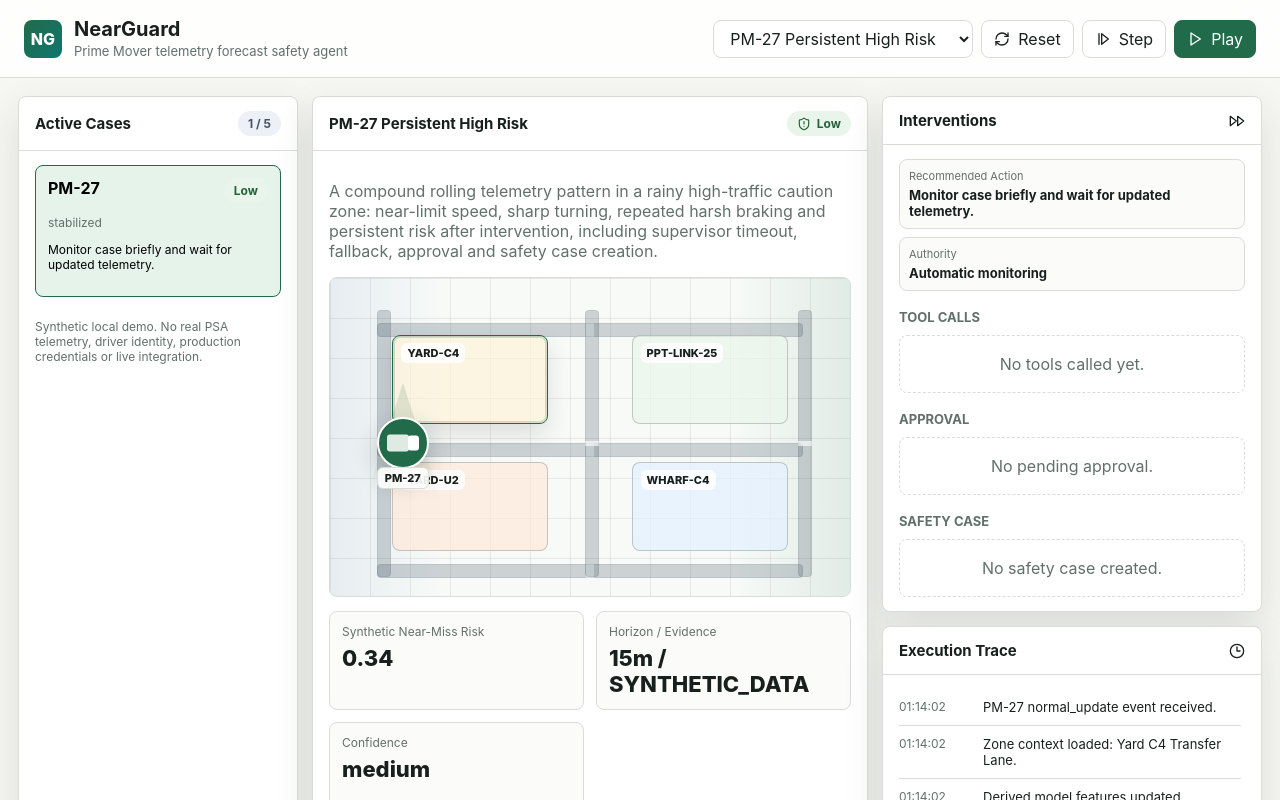
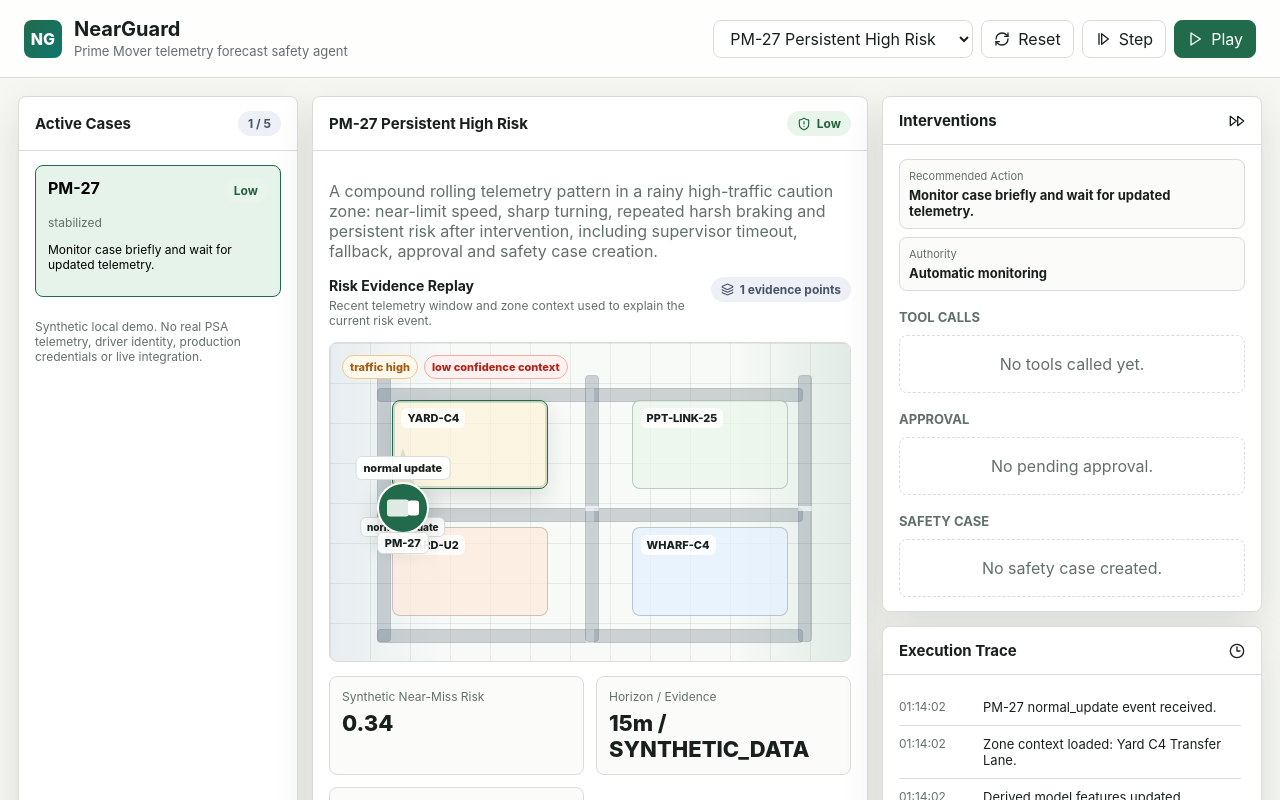
Before and after one commit to juneha1120/nearguard, a Next.js app: page / in a window 1280 px wide. Both pictures are taken after a click on the button "Step". Shown: the top 800 px of the page. Built offline with nearby package versions, Linux system fonts and the light colour scheme.

Commit message:
Reframe map as risk evidence replay

```diff
--- a/app/globals.css
+++ b/app/globals.css
@@ -241,6 +241,23 @@ button:disabled {
   gap: 12px;
 }
 
+.evidence-map-heading {
+  display: flex;
+  align-items: flex-start;
+  justify-content: space-between;
+  gap: 12px;
+  margin-top: 14px;
+}
+
+.evidence-map-heading h3 {
+  margin: 0;
+  font-size: 14px;
+}
+
+.evidence-map-heading p {
+  margin: 4px 0 0;
+}
+
 .prime-map {
   position: relative;
   min-height: 320px;
@@ -255,6 +272,10 @@ button:disabled {
 
 .prime-map.waiting {
   filter: saturate(0.88);
+}
+
+.prime-map.evidence-replay.waiting .map-zone {
+  opacity: 0.72;
 }
 
 .map-grid {
@@ -364,6 +385,93 @@ button:disabled {
     0 10px 22px rgba(30, 45, 38, 0.12);
 }
 
+.map-zone.evidence-zone {
+  animation: contextGlow 1.5s ease-out;
+}
+
+.evidence-segment {
+  position: absolute;
+  z-index: 2;
+  min-width: 6px;
+  min-height: 6px;
+  border-radius: 999px;
+  background: rgba(34, 107, 74, 0.42);
+  transform: translate(-1px, -1px);
+  pointer-events: none;
+  animation: segmentReveal 640ms ease-out both;
+}
+
+.evidence-segment.normal {
+  background: rgba(70, 84, 102, 0.36);
+}
+
+.evidence-segment.abnormal,
+.evidence-segment.persistent {
+  background: rgba(180, 35, 24, 0.46);
+}
+
+.evidence-segment.uncertain {
+  background: rgba(165, 91, 18, 0.44);
+}
+
+.evidence-segment.resolved {
+  background: rgba(34, 107, 74, 0.5);
+}
+
+.evidence-point {
+  position: absolute;
+  z-index: 4;
+  width: 12px;
+  height: 12px;
+  border: 2px solid white;
+  border-radius: 50%;
+  background: #64748b;
+  box-shadow: 0 6px 16px rgba(24, 32, 29, 0.2);
+  transform: translate(-50%, -50%);
+}
+
+.evidence-point span {
+  position: absolute;
+  left: 50%;
+  top: 16px;
+  display: none;
+  min-width: max-content;
+  padding: 3px 6px;
+  border: 1px solid var(--line);
+  border-radius: 6px;
+  background: rgba(255, 255, 255, 0.92);
+  color: var(--ink);
+  font-size: 10px;
+  font-weight: 800;
+  transform: translateX(-50%);
+}
+
+.evidence-point.abnormal,
+.evidence-point.persistent {
+  background: var(--red);
+}
+
+.evidence-point.uncertain {
+  background: var(--amber);
+}
+
+.evidence-point.resolved {
+  background: var(--green);
+}
+
+.evidence-point.trigger {
+  width: 18px;
+  height: 18px;
+  animation: evidencePulse 1.1s ease-in-out infinite;
+}
+
+.evidence-point.trigger span,
+.evidence-point.abnormal span,
+.evidence-point.persistent span,
+.evidence-point.uncertain span {
+  display: block;
+}
+
 .topdown-truck {
   position: relative;
   display: block;
@@ -430,6 +538,10 @@ button:disabled {
     background 180ms ease;
 }
 
+.evidence-replay .risk-horizon {
+  z-index: 1;
+}
+
 .risk-horizon.low {
   background: linear-gradient(rgba(36, 98, 59, 0.22), rgba(36, 98, 59, 0));
 }
@@ -491,6 +603,10 @@ button:disabled {
   z-index: 3;
 }
 
+.vehicle-marker.evidence-trigger {
+  z-index: 5;
+}
+
 .vehicle-marker.medium {
   background: var(--amber);
 }
@@ -536,6 +652,61 @@ button:disabled {
   transform: translateX(-50%);
 }
 
+.trigger-label {
+  position: absolute;
+  left: 50%;
+  top: -28px;
+  min-width: max-content;
+  padding: 4px 7px;
+  border: 1px solid var(--line);
+  border-radius: 6px;
+  background: rgba(255, 255, 255, 0.94);
+  color: var(--ink);
+  font-size: 11px;
+  font-weight: 800;
+  transform: translateX(-50%);
+}
+
+.context-chip-row {
+  position: absolute;
+  left: 12px;
+  right: 12px;
+  top: 12px;
+  z-index: 4;
+  display: flex;
+  flex-wrap: wrap;
+  gap: 6px;
+  pointer-events: none;
+}
+
+.context-chip {
+  padding: 4px 7px;
+  border: 1px solid var(--line);
+  border-radius: 999px;
+  background: rgba(255, 255, 255, 0.9);
+  color: var(--ink);
+  font-size: 11px;
+  font-weight: 800;
+}
+
+.context-chip.warning {
+  border-color: #efc78a;
+  background: #fff8ed;
+  color: var(--amber);
+}
+
+.context-chip.critical {
+  border-color: #f7aaa5;
+  background: #fff1f0;
+  color: var(--red);
+}
+
+.context-chip.low {
+  border-color: #b8ddc4;
+  background: #eef8f0;
+  color: var(--green);
+}
+
 .map-popover {
   position: absolute;
   right: 12px;
@@ -573,6 +744,17 @@ button:disabled {
   font-weight: 700;
 }
 
+.popover-reasons {
+  margin: 10px 0 0;
+  padding-left: 16px;
+}
+
+.popover-reasons li {
+  margin-bottom: 4px;
+  color: var(--muted);
+  font-size: 12px;
+}
+
 .map-empty {
   position: absolute;
   inset: 0;
@@ -594,6 +776,47 @@ button:disabled {
     box-shadow:
       0 10px 24px rgba(24, 32, 29, 0.24),
       0 0 0 14px rgba(180, 35, 24, 0.2);
+  }
+}
+
+@keyframes contextGlow {
+  0% {
+    box-shadow:
+      inset 0 0 0 2px rgba(180, 35, 24, 0.2),
+      0 0 0 0 rgba(180, 35, 24, 0.18);
+  }
+
+  100% {
+    box-shadow:
+      inset 0 0 0 2px rgba(34, 107, 74, 0.18),
+      0 0 0 18px rgba(180, 35, 24, 0);
+  }
+}
+
+@keyframes segmentReveal {
+  0% {
+    opacity: 0;
+    transform: translate(-1px, -1px) scaleX(0.35);
+  }
+
+  100% {
+    opacity: 1;
+    transform: translate(-1px, -1px) scaleX(1);
+  }
+}
+
+@keyframes evidencePulse {
+  0%,
+  100% {
+    box-shadow:
+      0 6px 16px rgba(24, 32, 29, 0.2),
+      0 0 0 4px rgba(180, 35, 24, 0.12);
+  }
+
+  50% {
+    box-shadow:
+      0 6px 16px rgba(24, 32, 29, 0.2),
+      0 0 0 10px rgba(180, 35, 24, 0.2);
   }
 }
 
--- a/components/dashboard/nearguard-dashboard.tsx
+++ b/components/dashboard/nearguard-dashboard.tsx
@@ -7,6 +7,7 @@ import {
   Clock3,
   FastForward,
   Gauge,
+  Layers,
   MapPin,
   Pause,
   Play,
@@ -15,7 +16,7 @@ import {
   StepForward
 } from "lucide-react";
 import { useEffect, useMemo, useRef, useState } from "react";
-import type { ReplayState, RiskBand } from "@/lib/types/domain";
+import type { EventType, ReplayState, RiskBand, VehicleEvent } from "@/lib/types/domain";
 
 type ScenarioMetadata = {
   scenario_id: string;
@@ -44,6 +45,8 @@ const MAP_ZONES: MapZoneView[] = [
   { zoneId: "WHARF-C4", name: "WHARF-C4", className: "wharf", bounds: { x: 58, y: 58, width: 30, height: 28 } }
 ];
 
+const ABNORMAL_EVENTS: EventType[] = ["speeding", "harsh_brake", "sharp_turn", "stale_gps", "risk_persistent"];
+
 function bandClass(band?: RiskBand) {
   if (!band) return "neutral";
   if (band === "Low") return "low";
@@ -61,6 +64,22 @@ function timeLabel(timestamp?: string | null) {
     second: "2-digit",
     hour12: false
   }).format(new Date(timestamp));
+}
+
+function eventSeverityClass(event: VehicleEvent) {
+  if (event.event_type === "risk_persistent") return "persistent";
+  if (event.event_type === "stale_gps") return "uncertain";
+  if (event.event_type === "speed_normalized") return "resolved";
+  if (ABNORMAL_EVENTS.includes(event.event_type)) return "abnormal";
+  return "normal";
+}
+
+function formatEventLabel(eventType: EventType) {
+  return eventType.replaceAll("_", " ");
+}
+
+function eventKey(event: VehicleEvent) {
+  return event.event_id;
 }
 
 export function NearGuardDashboard() {
@@ -131,6 +150,38 @@ export function NearGuardDashboard() {
   const vehicleHeading = currentEvent?.heading_degrees ?? 90;
   const accuracy = currentEvent?.accuracy_m ?? 10;
   const showVehicleDetails = Boolean(selectedMapVehicle && selectedMapVehicle === currentEvent?.vehicle_id);
+  const evidenceEvents = useMemo(() => {
+    if (!state?.currentEvent) return [];
+    const currentTime = new Date(state.currentEvent.timestamp).getTime();
+    const tenMinutes = 10 * 60 * 1000;
+    return state.selectedScenario.events
+      .slice(0, state.currentEventIndex)
+      .filter((event) => {
+        if (event.vehicle_id !== state.currentEvent?.vehicle_id || !event.position) return false;
+        const eventTime = new Date(event.timestamp).getTime();
+        return eventTime <= currentTime && currentTime - eventTime <= tenMinutes;
+      });
+  }, [state]);
+  const behaviorEvidence = useMemo(() => {
+    const abnormalEvents = evidenceEvents.filter((event) => ABNORMAL_EVENTS.includes(event.event_type));
+    return {
+      abnormalEvents,
+      hasBehaviorSignal: abnormalEvents.length > 0 || currentEvent?.event_type === "speed_normalized"
+    };
+  }, [currentEvent?.event_type, evidenceEvents]);
+  const contextChips = useMemo(() => {
+    if (!currentEvent) return [];
+    const chips: { label: string; tone: "neutral" | "warning" | "critical" | "low" }[] = [];
+    if (!currentZone) chips.push({ label: "zone context missing", tone: "critical" });
+    if (currentZone?.slow_down_zone_active) chips.push({ label: "slow-down zone", tone: "warning" });
+    if (currentZone?.restriction_level === "restricted") chips.push({ label: "restricted zone", tone: "critical" });
+    if (currentZone?.restriction_level === "wharf") chips.push({ label: "wharf context", tone: "warning" });
+    if (currentZone?.pedestrian_exposure === "high") chips.push({ label: "pedestrian exposure high", tone: "critical" });
+    if (currentZone?.traffic_level === "high") chips.push({ label: "traffic high", tone: "warning" });
+    if (currentEvent.gps_freshness !== "fresh") chips.push({ label: `${currentEvent.gps_freshness} GPS`, tone: "critical" });
+    if (latestAssessment?.uncertainty_reason) chips.push({ label: "low confidence context", tone: "critical" });
+    return chips.length ? chips : [{ label: "context normal", tone: "low" }];
+  }, [currentEvent, currentZone, latestAssessment?.uncertainty_reason]);
   const pendingApproval = state?.pendingApprovals.find((approval) => approval.status === "pending") ?? null;
   const safetyCase = state?.safetyCases.at(-1) ?? null;
   const progress = useMemo(() => {
@@ -224,7 +275,19 @@ export function NearGuardDashboard() {
           </div>
           <div className="panel-body">
             <p className="muted">{state?.selectedScenario.description}</p>
-            <div className={`prime-map ${currentEvent ? "live" : "waiting"}`} aria-label="Synthetic prime mover map">
+            <div className="evidence-map-heading">
+              <div>
+                <h3>Risk Evidence Replay</h3>
+                <p className="small muted">
+                  Recent telemetry window and zone context used to explain the current risk event.
+                </p>
+              </div>
+              <span className="badge neutral">
+                <Layers size={13} />
+                {currentEvent ? `${evidenceEvents.length} evidence points` : "quiet"}
+              </span>
+            </div>
+            <div className={`prime-map evidence-replay ${currentEvent ? "live" : "waiting"}`} aria-label="Risk evidence replay map">
               <div className="map-grid" />
               <div className="map-route route-top" />
               <div className="map-route route-middle" />
@@ -234,7 +297,7 @@ export function NearGuardDashboard() {
               <div className="map-route route-right" />
               {MAP_ZONES.map((zone) => (
                 <div
-                  className={`map-zone ${zone.className} ${zone.zoneId === currentEvent?.zone_id ? "current" : ""}`}
+                  className={`map-zone ${zone.className} ${zone.zoneId === currentEvent?.zone_id ? "current evidence-zone" : ""}`}
                   key={zone.zoneId}
                   style={{
                     left: `${zone.bounds.x}%`,
@@ -246,6 +309,41 @@ export function NearGuardDashboard() {
                   <span>{zone.name}</span>
                 </div>
               ))}
+              {evidenceEvents.slice(0, -1).map((event, index) => {
+                const nextEvent = evidenceEvents[index + 1];
+                if (!event.position || !nextEvent?.position) return null;
+                const left = Math.min(event.position.x, nextEvent.position.x);
+                const top = Math.min(event.position.y, nextEvent.position.y);
+                const width = Math.max(Math.abs(nextEvent.position.x - event.position.x), 1);
+                const height = Math.max(Math.abs(nextEvent.position.y - event.position.y), 1);
+                return (
+                  <div
+                    className={`evidence-segment ${eventSeverityClass(nextEvent)}`}
+                    key={`${event.event_id}-${nextEvent.event_id}`}
+                    style={{
+                      left: `${left}%`,
+                      top: `${top}%`,
+                      width: `${width}%`,
+                      height: `${height}%`
+                    }}
+                  />
+                );
+              })}
+              {evidenceEvents.map((event) =>
+                event.position ? (
+                  <div
+                    className={`evidence-point ${eventSeverityClass(event)} ${event.event_id === currentEvent?.event_id ? "trigger" : ""}`}
+                    key={eventKey(event)}
+                    style={{
+                      left: `${event.position.x}%`,
+                      top: `${event.position.y}%`
+                    }}
+                    title={`${event.vehicle_id} ${formatEventLabel(event.event_type)}`}
+                  >
+                    <span>{formatEventLabel(event.event_type)}</span>
+                  </div>
+                ) : null
+              )}
               {latestAssessment ? (
                 <div
                   className={`risk-horizon ${bandClass(latestAssessment.risk_band)}`}
@@ -268,7 +366,7 @@ export function NearGuardDashboard() {
                     }}
                   />
                   <button
-                    className={`vehicle-marker ${bandClass(latestAssessment?.risk_band)} ${currentEvent.event_type}`}
+                    className={`vehicle-marker evidence-trigger ${bandClass(latestAssessment?.risk_band)} ${currentEvent.event_type}`}
                     style={{
                       left: `${vehiclePosition.x}%`,
                       top: `${vehiclePosition.y}%`
@@ -286,11 +384,21 @@ export function NearGuardDashboard() {
                       </span>
                     </span>
                     <span className="vehicle-label">{currentEvent.vehicle_id}</span>
+                    <span className="trigger-label">{formatEventLabel(currentEvent.event_type)}</span>
                   </button>
                 </>
               ) : (
-                <div className="map-empty">Start replay to locate prime mover.</div>
+                <div className="map-empty">Evidence replay starts after a risk assessment.</div>
               )}
+              {currentEvent ? (
+                <div className="context-chip-row">
+                  {contextChips.map((chip) => (
+                    <span className={`context-chip ${chip.tone}`} key={chip.label}>
+                      {chip.label}
+                    </span>
+                  ))}
+                </div>
+              ) : null}
               {showVehicleDetails ? (
                 <div className="map-popover">
                   <div className="tool-row">
@@ -305,7 +413,16 @@ export function NearGuardDashboard() {
                     <span>
                       <MapPin size={13} /> {currentEvent?.gps_freshness}
                     </span>
+                    <span>Over limit {state?.latestFeatures?.speed_over_limit ?? 0} km/h</span>
+                    <span>{behaviorEvidence.abnormalEvents.length} abnormal events</span>
                   </div>
+                  {latestAssessment?.top_risk_reasons.length ? (
+                    <ul className="popover-reasons">
+                      {latestAssessment.top_risk_reasons.slice(0, 3).map((reason) => (
+                        <li key={reason}>{reason}</li>
+                      ))}
+                    </ul>
+                  ) : null}
                   <p className="small">{selectedCase?.recommended_action ?? "Collecting telemetry."}</p>
                 </div>
               ) : null}
```
